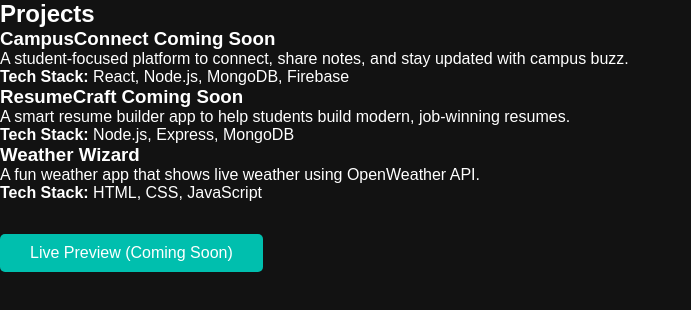
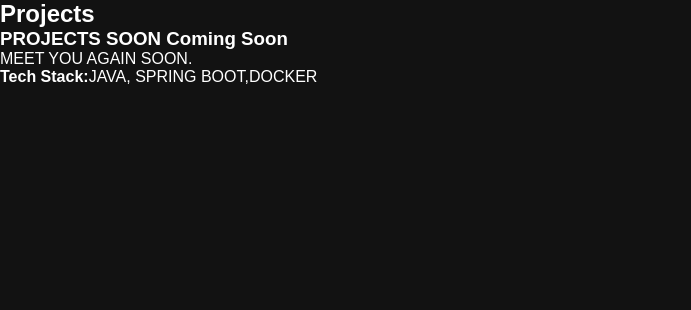
Before and after one commit to Lavaj1/Port, a plain HTML site: page pages/projects.html in a window 1280 px wide. Shown: the whole page, without its empty margins (0-691 px from the left). Drawn offline with Linux system fonts and the light colour scheme.

Commit message:
Update project details and remove old entries

```diff
--- a/pages/projects.html
+++ b/pages/projects.html
@@ -8,21 +8,9 @@
 <section id="projects" class="projects-section">
     <h2>Projects</h2>
     <div class="project-card">
-      <h3>CampusConnect <span class="badge">Coming Soon</span></h3>
-      <p>A student-focused platform to connect, share notes, and stay updated with campus buzz.</p>
-      <p><strong>Tech Stack:</strong> React, Node.js, MongoDB, Firebase</p>
+      <h3>PROJECTS SOON <span class="badge">Coming Soon</span></h3>
+      <p> MEET YOU AGAIN SOON.</p>
+      <p><strong>Tech Stack:</strong>JAVA, SPRING BOOT,DOCKER </p>
     </div>
-
-    <div class="project-card">
-      <h3>ResumeCraft <span class="badge">Coming Soon</span></h3>
-      <p>A smart resume builder app to help students build modern, job-winning resumes.</p>
-      <p><strong>Tech Stack:</strong> Node.js, Express, MongoDB</p>
-    </div>
-
-    <div class="project-card">
-      <h3>Weather Wizard</h3>
-      <p>A fun weather app that shows live weather using OpenWeather API.</p>
-      <p><strong>Tech Stack:</strong> HTML, CSS, JavaScript</p>
-      <a href="#" class="btn">Live Preview (Coming Soon)</a>
     </div>
   </section>
```
